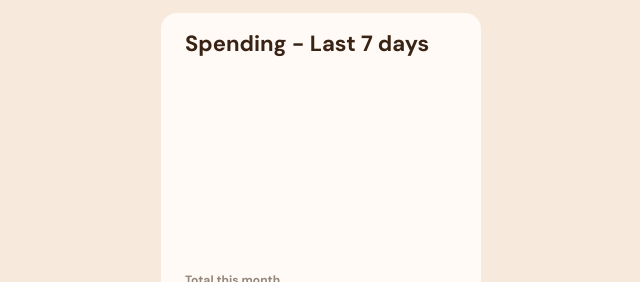
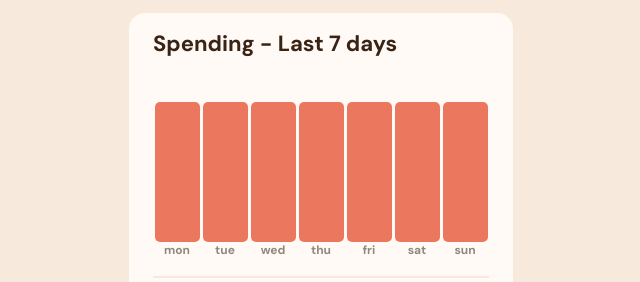
Before and after one commit to jairpss/expenses-chart-component, a plain HTML site: page index.html in a window 1280 px wide. Shown: the part 183-465 px from the top of the page, without its empty margins (319-959 px from the left). Drawn offline with Linux system fonts and the light colour scheme.

Commit message:
start the bars

```diff
--- a/index.html
+++ b/index.html
@@ -10,6 +10,9 @@
 </head>
 <body>
   <main>
+
+    <!-- HEADER -->
+
     <div class="head">
       <div class="text">
         <p>My balance</p>
@@ -19,13 +22,56 @@
         <img src="./images/logo.svg" alt="">
       </div>
     </div>
+
+    <!-- MAIN CONTAINER -->
+
     <div class="container">
+
+      <!-- Title -->
       <div class="title">
         <h2>Spending - Last 7 days</h2>
       </div>
 
-      <div class="bars"></div>
+      <!-- BARS -->
+      <div class="bars">
+        <div class="day">
+          <div class="bar" data-day="mon"></div>
+          <p>mon</p>
+        </div>
 
+        <div class="day">
+          <div class="bar" data-day="mon"></div>
+          <p>tue</p>
+        </div>
+
+        <div class="day">
+          <div class="bar" data-day="mon"></div>
+          <p>wed</p>
+        </div>
+
+        <div class="day">
+          <div class="bar" data-day="mon"></div>
+          <p>thu</p>
+        </div>
+
+        <div class="day">
+          <div class="bar" data-day="mon"></div>
+          <p>fri</p>
+        </div>
+
+        <div class="day">
+          <div class="bar" data-day="mon"></div>
+          <p>sat</p>
+        </div>
+
+        <div class="day">
+          <div class="bar" data-day="mon"></div>
+          <p>sun</p>
+        </div>
+
+      </div>
+
+      <!-- TOTAL -->
       <div class="total">
         <div class="total-text">
             <p>Total this month</p>
@@ -36,6 +82,7 @@
             <p>from last month</p>
         </div>
       </div>
+
     </div>
   </main>
 
--- a/style.css
+++ b/style.css
@@ -34,10 +34,12 @@ main{
     flex-direction: column;
 }
 
+/*HEADER*/
+
 .head{
 
     background-color: var(--soft-red);
-    width: 25vw;
+    width: 30vw;
     height: 80px;
     border-radius:16px;
     margin-top: 100px;
@@ -64,10 +66,13 @@ main{
     height: 32px;
 }
 
+
+/*MAIN CONTAINER*/
+
 .container{
     background-color: var(--very-pale-orange);
-    width: 25vw;
-    height: 350px;
+    width: 30vw;
+    height: 400px;
     border-radius:16px;
     padding: 16px 24px;
     display: flex;
@@ -75,10 +80,44 @@ main{
     justify-content: space-between;
 }
 
+/*MAIN TITLE*/
+
 .title h2{
     color: var(--dark-brown);
     font-size: 22px;
 }
+
+/*BARS*/
+
+.bars{
+    display: flex;
+    justify-content: space-around;
+    border-bottom: 2px solid var(--cream);
+}
+
+.day{
+    /* border: 1px solid red; */
+    display: flex;
+    flex-direction: column;
+    justify-content:center;
+    margin-bottom: 18px;
+}
+
+.bar{
+    width: 45px;
+    height: 140px;
+    border-radius: 5px;
+    background-color: var(--soft-red);
+}
+
+.day p{
+    font-size: 12px;
+    color: var(--medium-brown);
+    font-weight: bold;
+    text-align: center;
+}
+
+/*TOTAL*/
 
 .total{
     display: flex;
```
